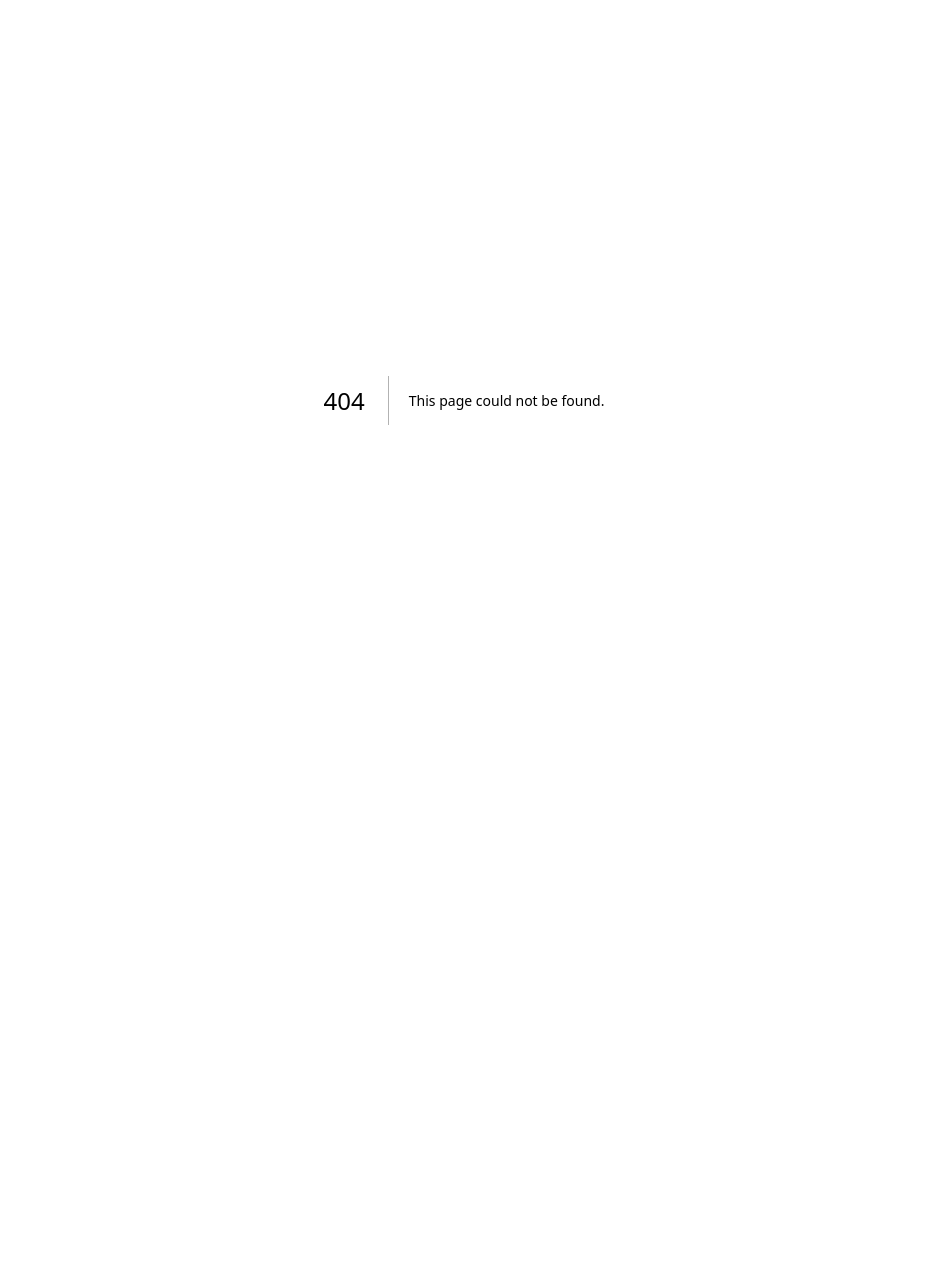
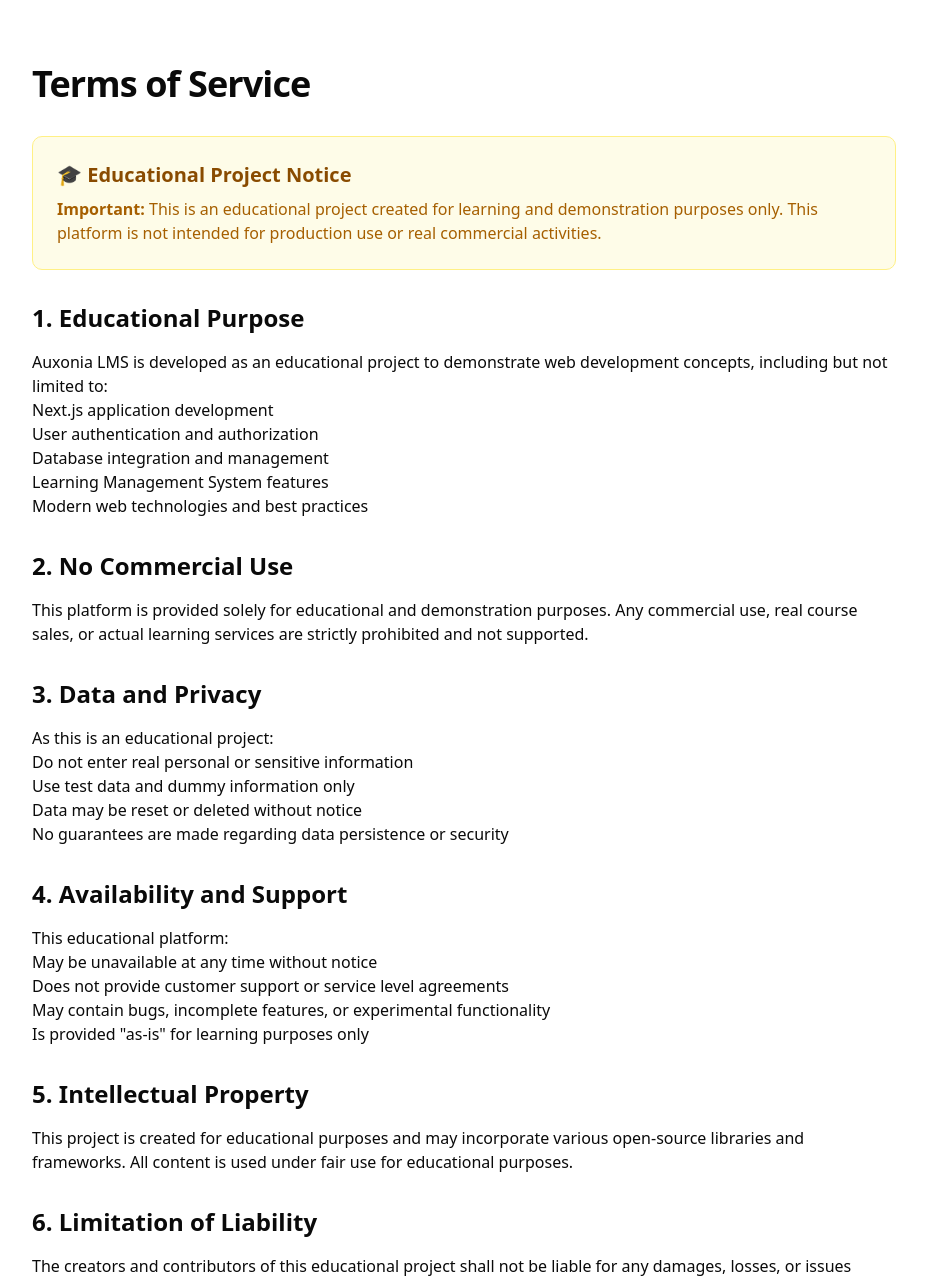
Before and after one commit to Auxology/AuxoniaLMS, a Next.js app: page /tos in a window 1280 px wide. Before the commit this address had no page. Shown: the top 1282 px of the page, without its empty margins (176-1103 px from the left). Before the commit the page ends 800 px from the top, so only its background shows below. Built offline with nearby package versions, Linux system fonts and the light colour scheme.

Commit message:
feat: add Terms of Service page and update .gitignore

```diff
--- /dev/null
+++ b/src/app/(marketing)/tos/page.tsx
@@ -0,0 +1,111 @@
+import { Metadata } from 'next'
+
+export const metadata: Metadata = {
+    title: 'Terms of Service - Auxonia LMS',
+    description: 'Terms of Service for Auxonia LMS - Educational Project',
+}
+
+export default function TermsOfServicePage() {
+    return (
+        <div className="min-h-screen bg-background">
+            <div className="container mx-auto max-w-4xl px-4 py-16">
+                <div className="prose prose-gray dark:prose-invert max-w-none">
+                    <h1 className="text-4xl font-bold tracking-tight mb-8">Terms of Service</h1>
+
+                    <div className="bg-yellow-50 dark:bg-yellow-900/20 border border-yellow-200 dark:border-yellow-800 rounded-lg p-6 mb-8">
+                        <h2 className="text-xl font-semibold text-yellow-800 dark:text-yellow-200 mb-2">
+                            🎓 Educational Project Notice
+                        </h2>
+                        <p className="text-yellow-700 dark:text-yellow-300 m-0">
+                            <strong>Important:</strong> This is an educational project created for learning and demonstration purposes only.
+                            This platform is not intended for production use or real commercial activities.
+                        </p>
+                    </div>
+
+                    <section className="mb-8">
+                        <h2 className="text-2xl font-semibold mb-4">1. Educational Purpose</h2>
+                        <p>
+                            Auxonia LMS is developed as an educational project to demonstrate web development concepts,
+                            including but not limited to:
+                        </p>
+                        <ul>
+                            <li>Next.js application development</li>
+                            <li>User authentication and authorization</li>
+                            <li>Database integration and management</li>
+                            <li>Learning Management System features</li>
+                            <li>Modern web technologies and best practices</li>
+                        </ul>
+                    </section>
+
+                    <section className="mb-8">
+                        <h2 className="text-2xl font-semibold mb-4">2. No Commercial Use</h2>
+                        <p>
+                            This platform is provided solely for educational and demonstration purposes. Any commercial use,
+                            real course sales, or actual learning services are strictly prohibited and not supported.
+                        </p>
+                    </section>
+
+                    <section className="mb-8">
+                        <h2 className="text-2xl font-semibold mb-4">3. Data and Privacy</h2>
+                        <p>
+                            As this is an educational project:
+                        </p>
+                        <ul>
+                            <li>Do not enter real personal or sensitive information</li>
+                            <li>Use test data and dummy information only</li>
+                            <li>Data may be reset or deleted without notice</li>
+                            <li>No guarantees are made regarding data persistence or security</li>
+                        </ul>
+                    </section>
+
+                    <section className="mb-8">
+                        <h2 className="text-2xl font-semibold mb-4">4. Availability and Support</h2>
+                        <p>
+                            This educational platform:
+                        </p>
+                        <ul>
+                            <li>May be unavailable at any time without notice</li>
+                            <li>Does not provide customer support or service level agreements</li>
+                            <li>May contain bugs, incomplete features, or experimental functionality</li>
+                            <li>Is provided "as-is" for learning purposes only</li>
+                        </ul>
+                    </section>
+
+                    <section className="mb-8">
+                        <h2 className="text-2xl font-semibold mb-4">5. Intellectual Property</h2>
+                        <p>
+                            This project is created for educational purposes and may incorporate various open-source
+                            libraries and frameworks. All content is used under fair use for educational purposes.
+                        </p>
+                    </section>
+
+                    <section className="mb-8">
+                        <h2 className="text-2xl font-semibold mb-4">6. Limitation of Liability</h2>
+                        <p>
+                            The creators and contributors of this educational project shall not be liable for any damages,
+                            losses, or issues arising from the use of this platform. Use at your own risk for educational
+                            purposes only.
+                        </p>
+                    </section>
+
+                    <section className="mb-8">
+                        <h2 className="text-2xl font-semibold mb-4">7. Contact Information</h2>
+                        <p>
+                            This is an educational project. For questions about the codebase or learning objectives,
+                            please refer to the project documentation or repository.
+                        </p>
+                    </section>
+
+                    <div className="border-t pt-8 mt-12 text-sm text-muted-foreground">
+                        <p>
+                            <strong>Last updated:</strong> {new Date().toLocaleDateString()}
+                        </p>
+                        <p>
+                            <strong>Project type:</strong> Educational demonstration only
+                        </p>
+                    </div>
+                </div>
+            </div>
+        </div>
+    )
+}
```
Also changed, not shown: src/app/layout.tsx (+16 -18 lines), 1 other file (tests, documents, lock files or other folders).
